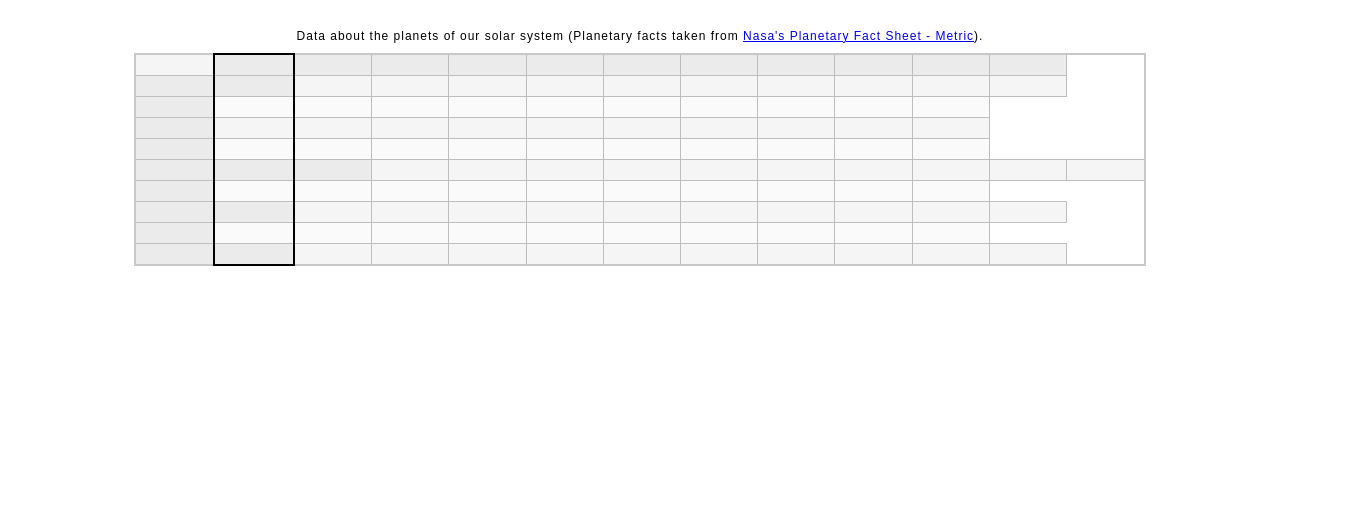
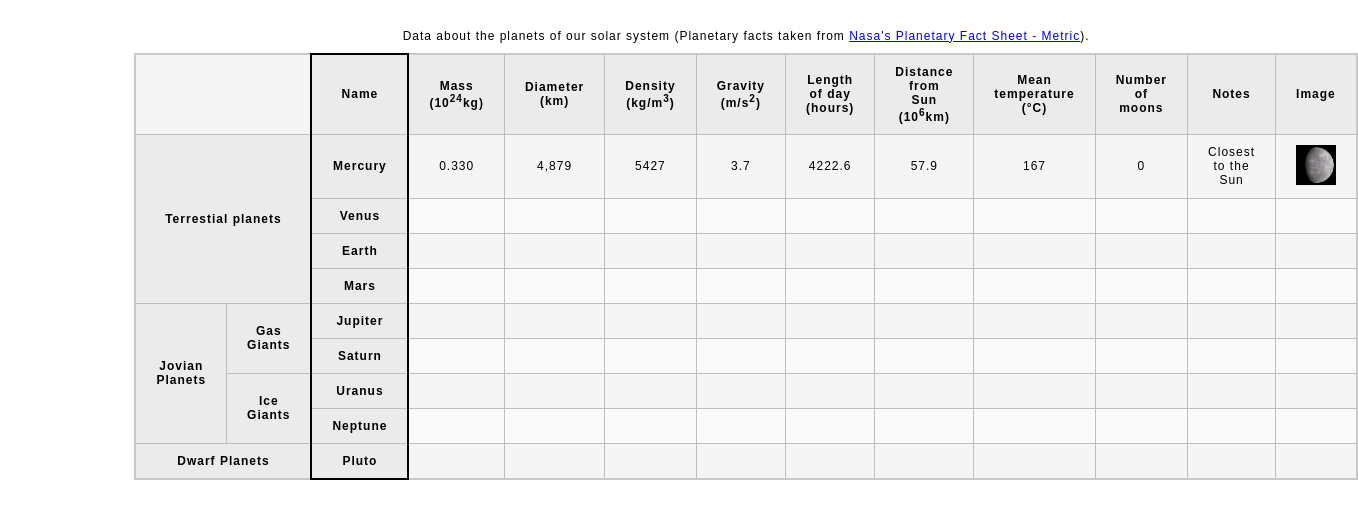
Before and after one commit to woodssea/woodssea.github.io, a plain HTML site: page planets-table/index.html in a window 1280 px wide. Shown: the part 61-580 px from the top of the page, 1358 px wide, since content can reach past the window. Drawn offline with Linux system fonts and the light colour scheme.

Commit message:
Updated skill check 4 lab save
save for in case lab problem part 2

```diff
--- a/planets-table/index.html
+++ b/planets-table/index.html
@@ -28,8 +28,8 @@
                 </caption>
                         <!-- The second child of the table element should be the colgroup element, which also contains several col elements, and helps define the purpose of the table colums. -->
                     <colgroup>
-                        <col>
-                        <col>
+                        <col span="2">
+                        <col title="Name">
                         <col>
                         <col>
                         <col>
@@ -44,40 +44,40 @@
                         <!-- The table head element should be the third child of the table element; it will wrap the code and content to define a row of column headers. -->
                         <thead>
                             <tr>
-                                <td></td>
-                                <th></th>
-                                <th></th>
-                                <th></th>
-                                <th></th>
-                                <th></th>
-                                <th></th>
-                                <th></th>
-                                <th></th>
-                                <th></th>
-                                <th></th>
-                                <th></th>
+                                <td colspan="2"></td>
+                                <th>Name</th>
+                                <th>Mass (10<sup>24</sup>kg)</th>
+                                <th>Diameter (km)</th>
+                                <th>Density (kg/m<sup>3</sup>)</th>
+                                <th>Gravity (m/s<sup>2</sup>)</th>
+                                <th>Length of day (hours)</th>
+                                <th>Distance from Sun (10<sup>6</sup>km)</th>
+                                <th>Mean temperature (°C)</th>
+                                <th>Number of moons</th>
+                                <th>Notes</th>
+                                <th>Image</th>
                             </tr>
                         </thead>
                         <!-- The fourth child of the table element should be the table body element, which will contain the code and content to display rows of data. -->
                     <tbody>
                        <tr>
-                            <th></th>
-                            <th></th>
-                            <td></td>
-                            <td></td>
-                            <td></td>
-                            <td></td>
-                            <td></td>
-                            <td></td>
-                            <td></td>
-                            <td></td>
-                            <td></td>
-                            <td></td>
+                            <th colspan="2" rowspan="4">Terrestial planets</th>
+                            <th>Mercury</th>
+                            <td>0.330</td>
+                            <td>4,879</td>
+                            <td>5427</td>
+                            <td>3.7</td>
+                            <td>4222.6</td>
+                            <td>57.9</td>
+                            <td>167</td>
+                            <td>0</td>
+                            <td>Closest to the Sun</td>
+                            <td><img src="images/mercury.jpg" alt="Photo of Mercury"></td>
                        </tr>
 
 
                        <tr>
-                        <th></th>
+                        <th>Venus</th>
                         <td></td>
                         <td></td>
                         <td></td>
@@ -92,7 +92,7 @@
 
 
                        <tr>
-                        <th></th>
+                        <th>Earth</th>
                         <td></td>
                         <td></td>
                         <td></td>
@@ -107,7 +107,7 @@
 
 
                        <tr>
-                        <th></th>
+                        <th>Mars</th>
                         <td></td>
                         <td></td>
                         <td></td>
@@ -122,9 +122,9 @@
 
 
                        <tr>
-                        <th></th>
-                        <th></th>
-                        <th></th>
+                        <th rowspan="4">Jovian Planets</th>
+                        <th rowspan="2">Gas Giants</th>
+                        <th>Jupiter</th>
                         <td></td>
                         <td></td>
                         <td></td>
@@ -139,7 +139,7 @@
 
 
                        <tr>
-                        <th></th>
+                        <th>Saturn</th>
                         <td></td>
                         <td></td>
                         <td></td>
@@ -154,8 +154,8 @@
 
 
                        <tr>
-                        <th></th>
-                        <th></th>
+                        <th rowspan="2">Ice Giants</th>
+                        <th>Uranus</th>
                         <td></td>
                         <td></td>
                         <td></td>
@@ -170,7 +170,7 @@
 
 
                        <tr>
-                        <th></th>
+                        <th>Neptune</th>
                         <td></td>
                         <td></td>
                         <td></td>
@@ -185,8 +185,8 @@
 
 
                        <tr>
-                        <th></th>
-                        <th></th>
+                        <th colspan="2">Dwarf Planets</th>
+                        <th>Pluto</th>
                         <td></td>
                         <td></td>
                         <td></td>
```
